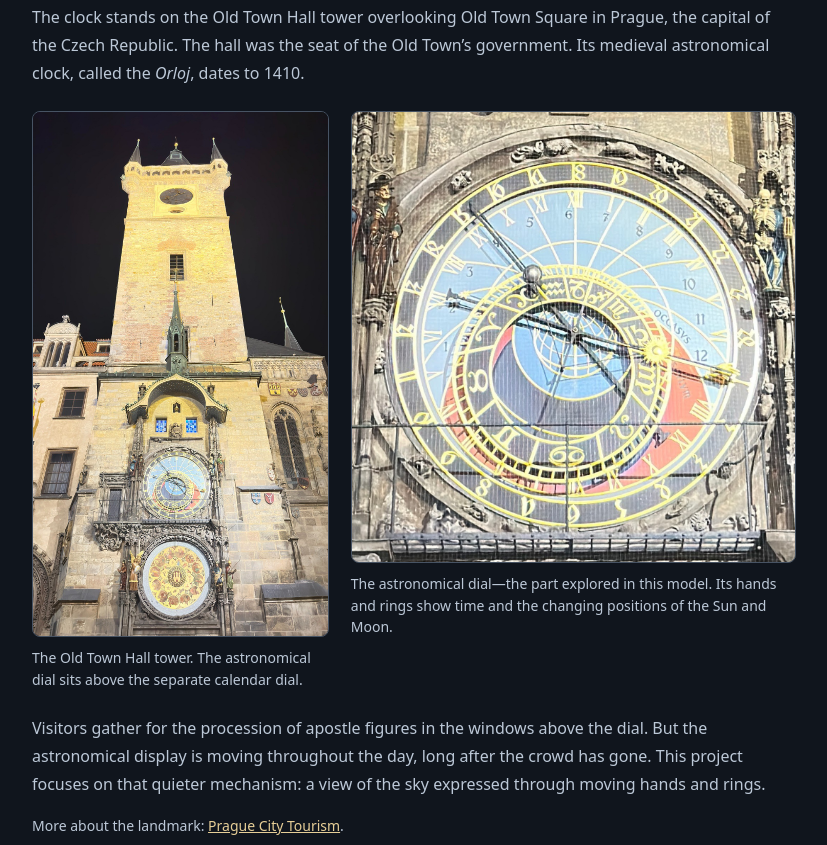
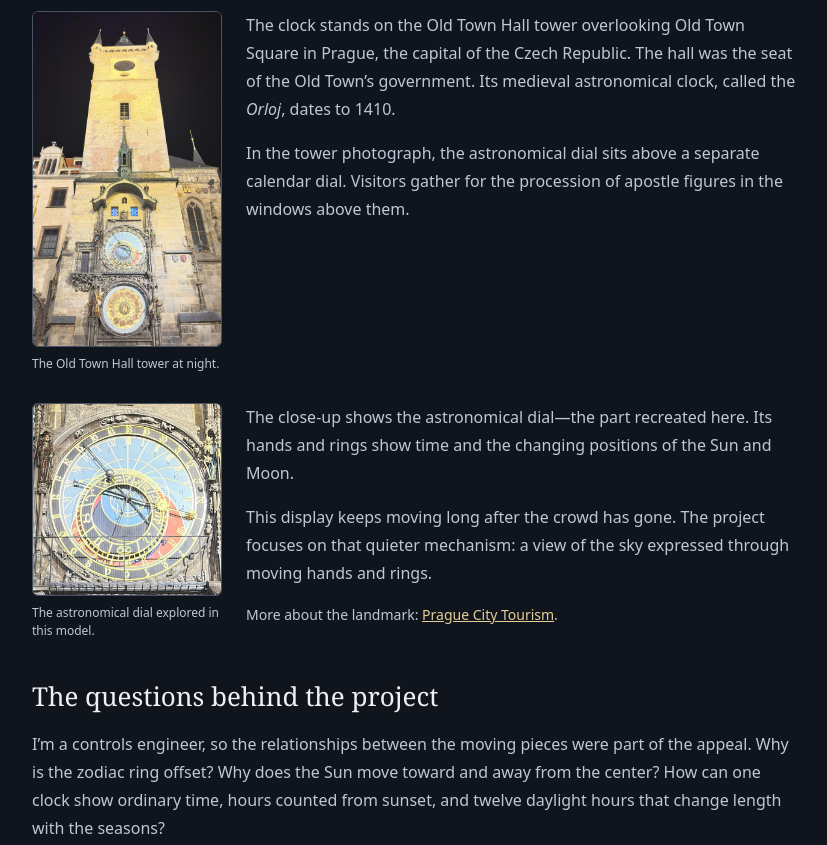
Before and after one commit to johncwilkins/world-astronomical-clock, a plain HTML site: page about.html in a window 1280 px wide. Shown: the part 547-1392 px from the top of the page, without its empty margins (226-1053 px from the left). Drawn offline with Linux system fonts and the light colour scheme.

Commit message:
Add files via upload

```diff
--- a/about.html
+++ b/about.html
@@ -5,7 +5,7 @@
  <meta name="viewport" content="width=device-width,initial-scale=1">
  <link rel="icon" type="image/svg+xml" href="./favicon.svg"><title>About the Prague Orloj Simulator · World Astronomical Clock</title>
  <meta name="description" content="The story behind an interactive model inspired by the Prague Astronomical Clock (Orloj), built to explain its dial through motion.">
- <link rel="stylesheet" href="./style.css">
+ <link rel="stylesheet" href="./style.css?v=about-compact-2">
 <link rel="canonical" href="https://worldastronomicalclock.com/about.html">
 <meta name="robots" content="index,follow">
 <meta property="og:type" content="article">
@@ -23,19 +23,27 @@
   <p>This project was inspired by the Prague Astronomical Clock, also known as the Prague Orloj, on the Old Town Hall in Old Town Square. The interactive model lets you explore how its astronomical dial works by changing the time, location, and simulation speed.</p>
   <section class="about-clock-context" aria-labelledby="real-clock-heading">
    <h2 id="real-clock-heading">The real clock in Prague</h2>
-   <p>The clock stands on the Old Town Hall tower overlooking Old Town Square in Prague, the capital of the Czech Republic. The hall was the seat of the Old Town’s government. Its medieval astronomical clock, called the <em>Orloj</em>, dates to 1410.</p>
-   <div class="about-clock-photos">
-    <figure>
-     <a href="./prague-clock-tower.jpg" aria-label="View the full photograph of Prague’s Old Town Hall tower"><img src="./prague-clock-tower.jpg" width="1152" height="2048" alt="Prague’s illuminated Old Town Hall tower at night, with the astronomical clock and calendar dial below." loading="lazy" decoding="async"></a>
-     <figcaption>The Old Town Hall tower. The astronomical dial sits above the separate calendar dial.</figcaption>
+   <div class="about-clock-row">
+    <figure class="about-clock-photo">
+     <a href="./prague-clock-tower.jpg" aria-label="View the full photograph of Prague’s Old Town Hall tower"><img src="./prague-clock-tower.jpg" width="190" height="338" alt="Prague’s illuminated Old Town Hall tower at night, with the astronomical clock and calendar dial below." loading="lazy" decoding="async"></a>
+     <figcaption>The Old Town Hall tower at night.</figcaption>
     </figure>
-    <figure>
-     <a href="./prague-astronomical-dial.jpg" aria-label="View the full photograph of the Prague astronomical dial"><img src="./prague-astronomical-dial.jpg" width="1249" height="1269" alt="Close-up of the Prague Orloj’s astronomical dial, showing the gold zodiac ring, Sun, Moon, and hour scales." loading="lazy" decoding="async"></a>
-     <figcaption>The astronomical dial—the part explored in this model. Its hands and rings show time and the changing positions of the Sun and Moon.</figcaption>
+    <div class="about-clock-copy">
+     <p>The clock stands on the Old Town Hall tower overlooking Old Town Square in Prague, the capital of the Czech Republic. The hall was the seat of the Old Town’s government. Its medieval astronomical clock, called the <em>Orloj</em>, dates to 1410.</p>
+     <p>In the tower photograph, the astronomical dial sits above a separate calendar dial. Visitors gather for the procession of apostle figures in the windows above them.</p>
+    </div>
+   </div>
+   <div class="about-clock-row">
+    <figure class="about-clock-photo">
+     <a href="./prague-astronomical-dial.jpg" aria-label="View the full photograph of the Prague astronomical dial"><img src="./prague-astronomical-dial.jpg" width="190" height="193" alt="Close-up of the Prague Orloj’s astronomical dial, showing the gold zodiac ring, Sun, Moon, and hour scales." loading="lazy" decoding="async"></a>
+     <figcaption>The astronomical dial explored in this model.</figcaption>
     </figure>
+    <div class="about-clock-copy">
+     <p>The close-up shows the astronomical dial—the part recreated here. Its hands and rings show time and the changing positions of the Sun and Moon.</p>
+     <p>This display keeps moving long after the crowd has gone. The project focuses on that quieter mechanism: a view of the sky expressed through moving hands and rings.</p>
+     <p class="about-clock-source">More about the landmark: <a href="https://prague.eu/en/objevujte/old-town-hall-with-astronomical-clock-staromestska-radnice-s-orlojem/">Prague City Tourism</a>.</p>
+    </div>
    </div>
-   <p>Visitors gather for the procession of apostle figures in the windows above the dial. But the astronomical display is moving throughout the day, long after the crowd has gone. This project focuses on that quieter mechanism: a view of the sky expressed through moving hands and rings.</p>
-   <p class="about-clock-source">More about the landmark: <a href="https://prague.eu/en/objevujte/old-town-hall-with-astronomical-clock-staromestska-radnice-s-orlojem/">Prague City Tourism</a>.</p>
   </section>
   <h2>The questions behind the project</h2>
   <p>I’m a controls engineer, so the relationships between the moving pieces were part of the appeal. Why is the zodiac ring offset? Why does the Sun move toward and away from the center? How can one clock show ordinary time, hours counted from sunset, and twelve daylight hours that change length with the seasons?</p>
--- a/style.css
+++ b/style.css
@@ -63,11 +63,13 @@ label.toggle{display:flex;align-items:center;gap:10px;line-height:1.4}label.togg
 #datetime{color-scheme:dark}
 #datetime::-webkit-calendar-picker-indicator{filter:brightness(0) invert(1);opacity:1;cursor:pointer}
 
-/* Photographs of the Prague clock on the About page. */
-.about-clock-photos{display:grid;grid-template-columns:0.8fr 1.2fr;gap:22px;align-items:start;margin:24px 0}
-.about-clock-photos figure{margin:0;min-width:0}
-.about-clock-photos a{display:block}
-.about-clock-photos img{display:block;width:100%;height:auto;border:1px solid #475363;border-radius:8px}
-.about-clock-photos figcaption{margin-top:10px;font-size:14px;line-height:1.55;color:#bcc8d7}
+/* Compact photographs beside their context on the About page. */
+.about-clock-row{display:grid;grid-template-columns:190px minmax(0,1fr);gap:24px;align-items:start;margin:24px 0 30px}
+.about-clock-photo{margin:0;min-width:0;width:190px;max-width:100%}
+.about-clock-photo a{display:block}
+.about-clock-photo img{display:block;width:190px;max-width:100%;height:auto;border:1px solid #475363;border-radius:6px}
+.about-clock-photo figcaption{margin-top:8px;font-size:12px;line-height:1.5;color:#bcc8d7}
+.about-clock-copy p:first-child{margin-top:0}
 .about-main .about-clock-source{font-size:14px}
-@media(max-width:600px){.about-clock-photos{grid-template-columns:1fr;gap:26px}}
+@media(max-width:600px){.about-clock-row{grid-template-columns:110px minmax(0,1fr);gap:16px}.about-clock-photo,.about-clock-photo img{width:110px}.about-clock-copy p{font-size:14px;line-height:1.6}}
+@media(max-width:360px){.about-clock-row{grid-template-columns:90px minmax(0,1fr);gap:12px}.about-clock-photo,.about-clock-photo img{width:90px}}
```
